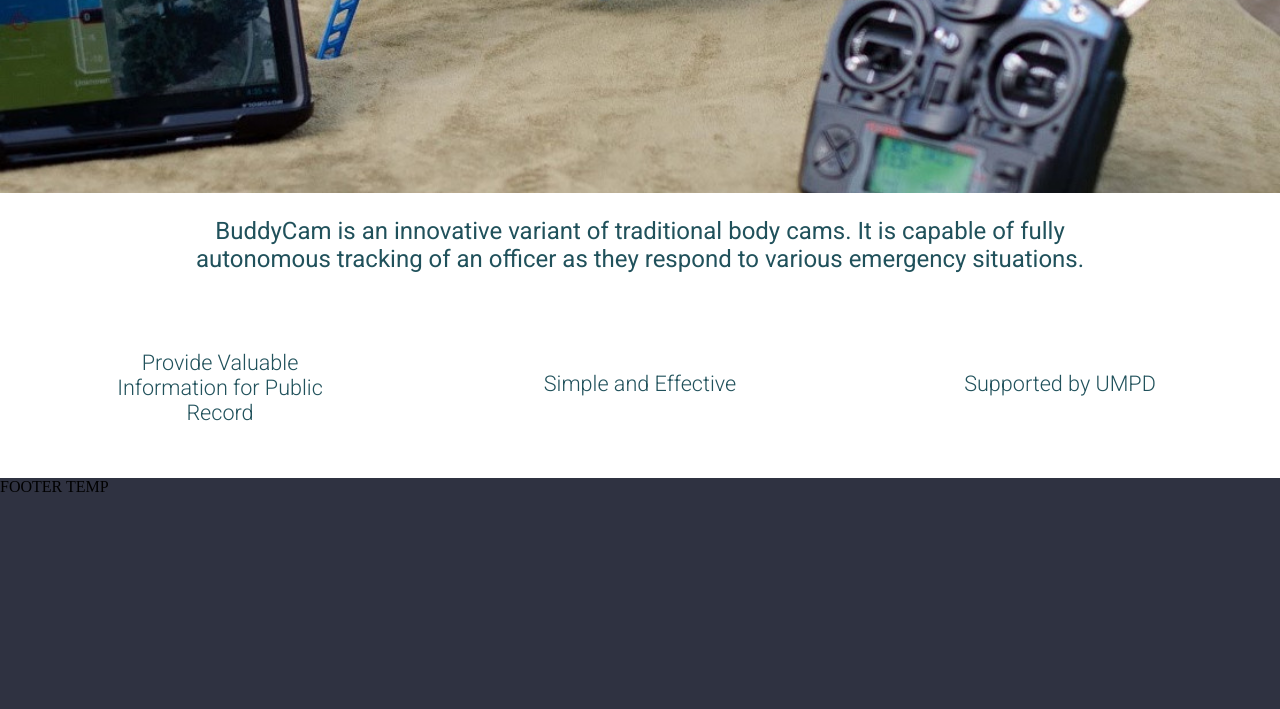
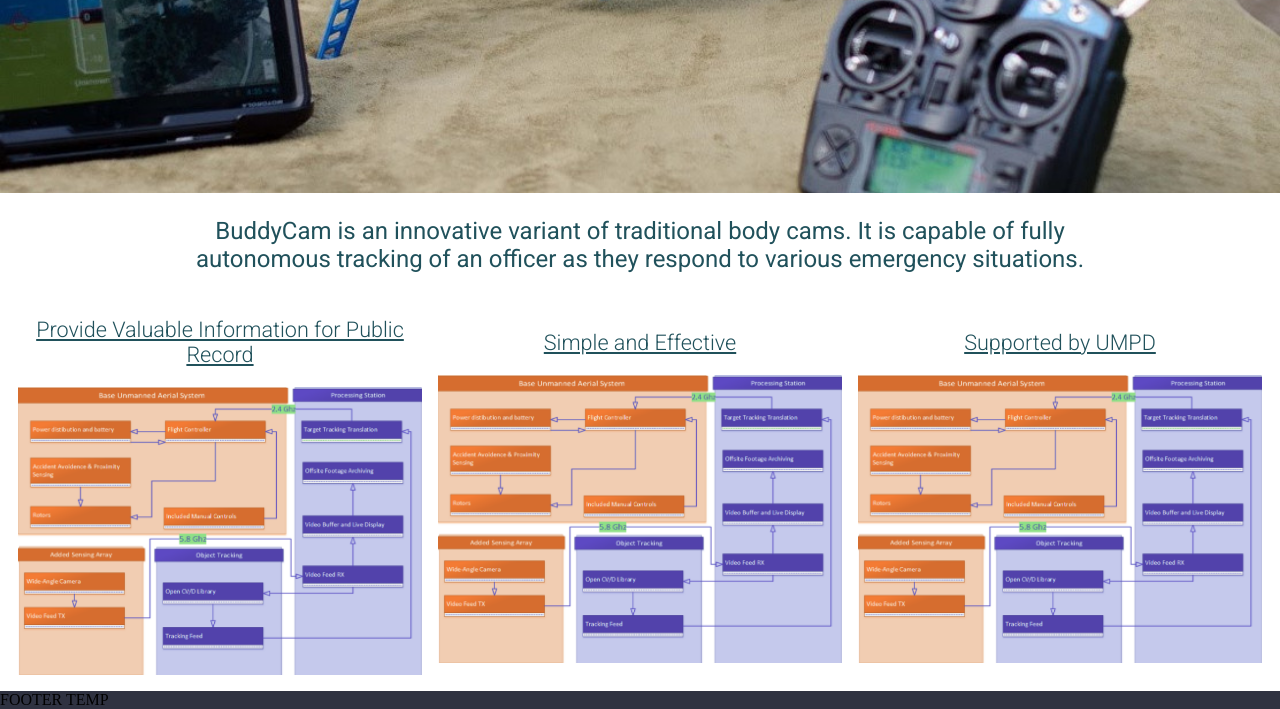
Before and after one commit to kvlle/BuddyCam, a plain HTML site: page BCWebsite/home.html in a window 1280 px wide. Shown: the part 355-1064 px from the top of the page. Before the commit the page ends 851 px from the top, so only its background shows below. Drawn offline with Linux system fonts and the light colour scheme.

Commit message:
Add image placeholders for example

```diff
--- a/BCWebsite/content.css
+++ b/BCWebsite/content.css
@@ -69,14 +69,19 @@
   margin: auto;
 }
 
+.flex_container img {
+  width: 100%;
+  padding-top:10px;
+}
+
 .flex_container div p {
   font-family: Roboto, sans-serif;
   font-weight: 300;
   text-align: center;
+  text-decoration: underline;
   color:#20515b;
-  padding: 2em;
+  padding: 10px;
   margin: auto;
-  max-width: 10em;
   font-size: .9em;
 }
 
@@ -100,7 +105,7 @@ padding: 0;
 background-color: #2f3241;
 }
 
-@media screen and (max-width: 800px){
+@media screen and (max-width: 1000px){
   .flex_container {
     flex-direction: column;
     align-items: center;
--- a/BCWebsite/home.html
+++ b/BCWebsite/home.html
@@ -28,12 +28,15 @@
   <div class="flex_container">
     <div style="animation:fadeInUpDelay .5s ease-out">
       <p>Provide Valuable Information for Public Record</p>
+      <img src="block.png">
     </div>
     <div style="animation:fadeInUpDelay 1s ease-out">
       <p>Simple and Effective</p>
+      <img src="block.png">
     </div>
     <div style="animation:fadeInUpDelay 1.5s ease-out">
       <p>Supported by UMPD</p>
+      <img src="block.png">
     </div>
   </div>
 </div>
```
